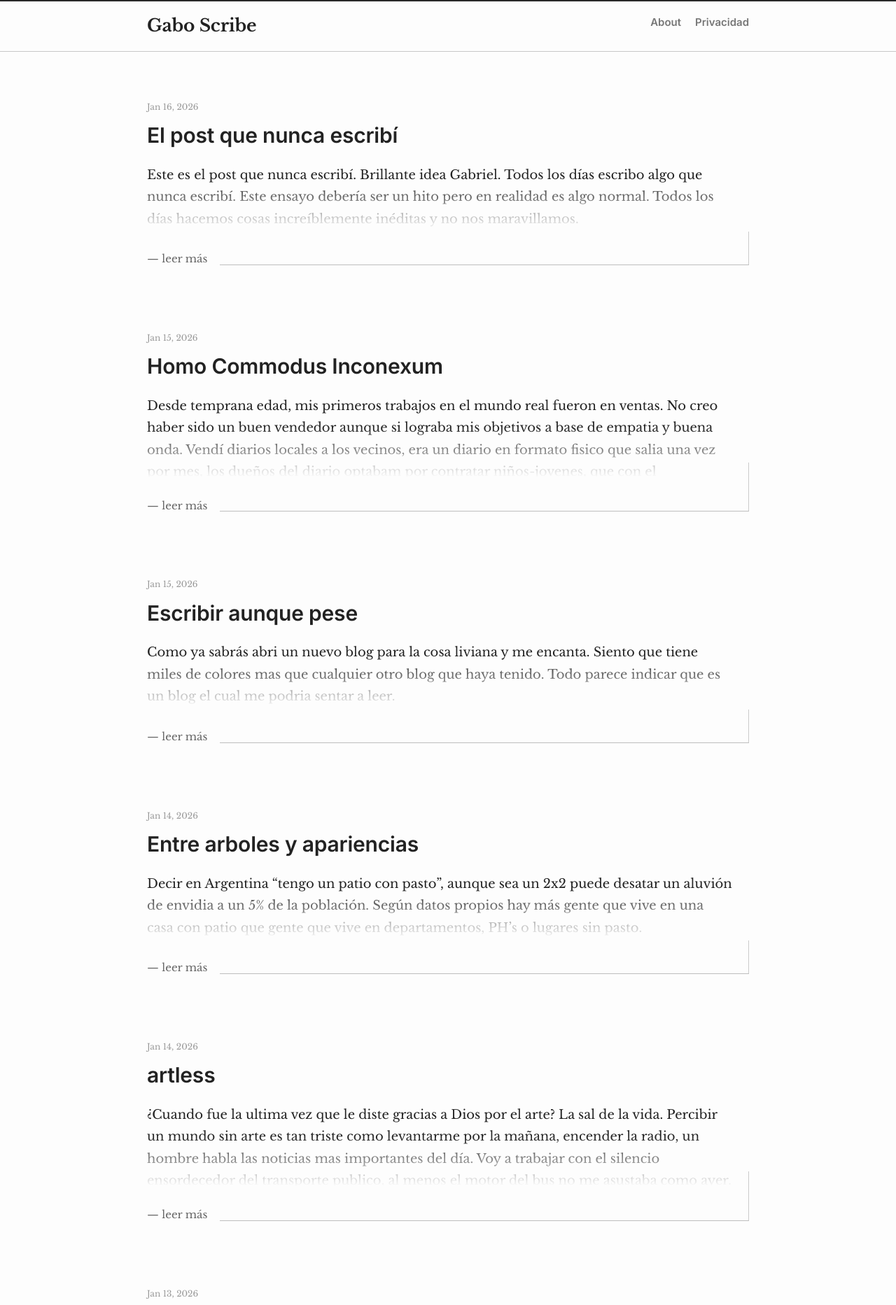
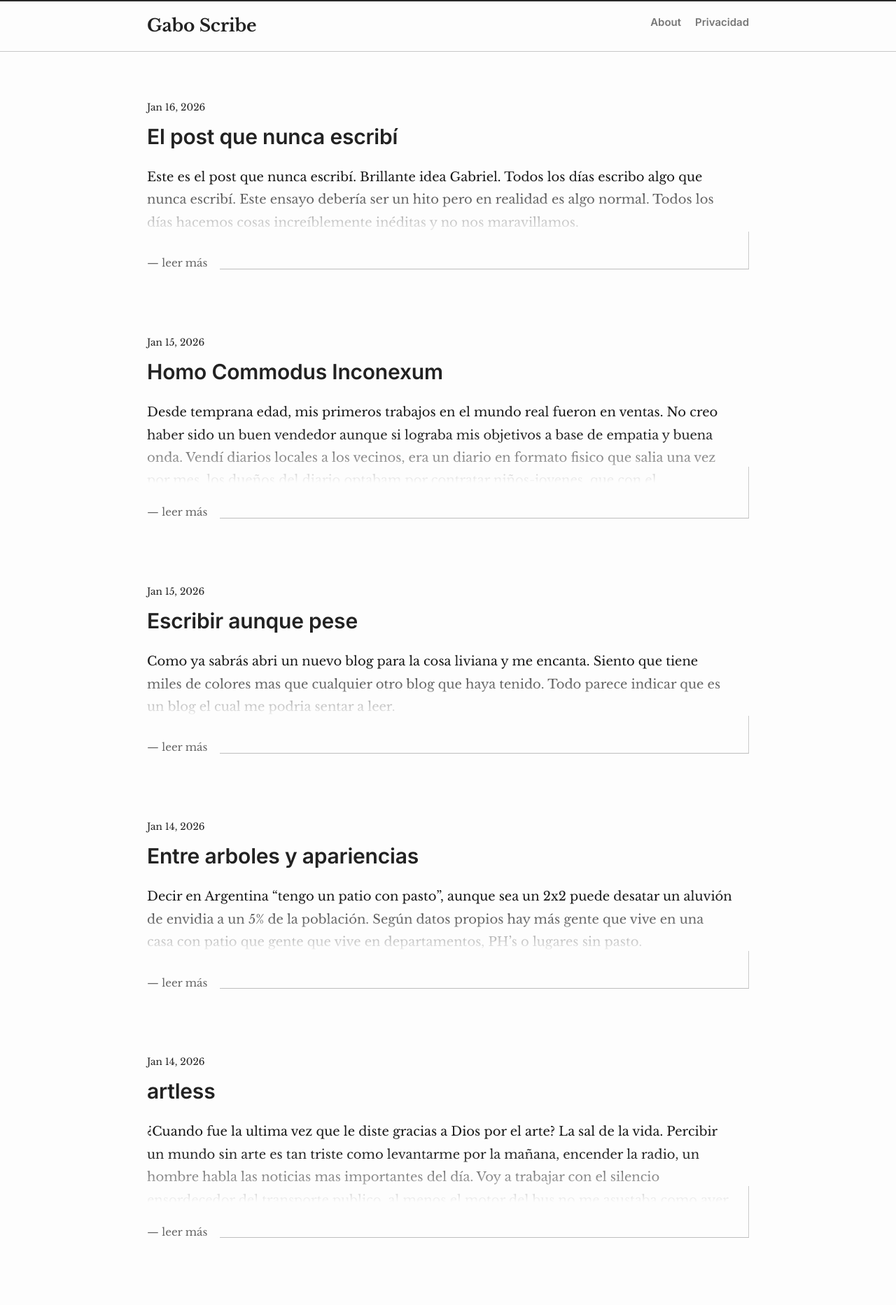
Before and after one commit to gsplay/blog, a Jekyll site: the page built from index.markdown, in a window 1280 px wide. Shown: the top 1865 px of the page at 70% size. Built offline with Jekyll 4.4.1, drawn with Linux system fonts in a browser that asks for light colours.

Commit message:
mejoras visuales de tipografia

```diff
--- a/assets/main.scss
+++ b/assets/main.scss
@@ -9,8 +9,12 @@
 body {
   font-family: "Libre Baskerville", Georgia, serif;
   font-size: 18px;
-  line-height: 1.75;
+  line-height: 1.8;
   font-weight: 400;
+  color: #181818;
+}
+.post-meta {
+  font-size: 0.85rem;
   color: #222;
 }
 
```
